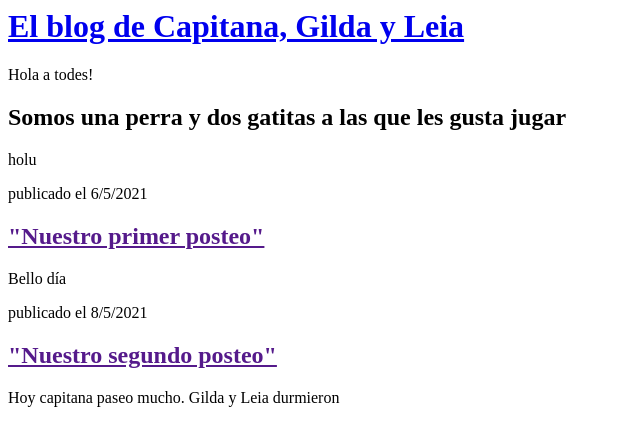
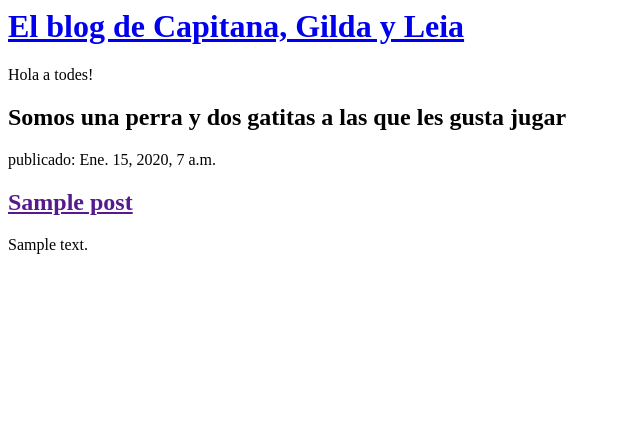
Before and after one commit to anaanacleta/my-first-blog, a Django app: page / in a window 1280 px wide. Shown: the top 446 px of the page, without its empty margins (0-640 px from the left). Run offline with Django 3.2, Linux system fonts and the light colour scheme; tables that the repository leaves empty hold one stand-in row (values such as "Sample post").

Commit message:
Templates modificados para mostrar post desde base datos

```diff
--- a/blog/templates/blog/post_list.html
+++ b/blog/templates/blog/post_list.html
@@ -8,21 +8,20 @@
             <h1><a href="/">El blog de Capitana, Gilda y Leia</a></h1>
             <p>Hola a todes!</p>
             <h2>Somos una perra y dos gatitas a las que les gusta jugar</h2>
-            <div>holu</div>
+
 
         </div>
 
-        <div>
-            <p>publicado el 6/5/2021 </p>
-            <h2><a href=>"Nuestro primer posteo"</a> </h2>
-            <p>Bello día</p>
-        </div>
 
-        <div>
-            <p>publicado el 8/5/2021 </p>
-            <h2><a href=>"Nuestro segundo posteo"</a> </h2>
-            <p>Hoy capitana paseo mucho. Gilda y Leia durmieron</p>
-</div>
+        {% for post in posts %}
+    <div>
+        <p> publicado: {{ post.published_date }}</p>
+        <h2><a href="">{{ post.title }}</a></h2>
+        <p>{{ post.text|linebreaksbr }}</p>
+    </div>
+{% endfor %}
+
+
 
 
         </body>
--- a/blog/views.py
+++ b/blog/views.py
@@ -1,5 +1,9 @@
 from django.shortcuts import render
+from django.utils import timezone
+from .models import Post
+
 
 # Create your views here.
 def post_list(request):
-    return render(request, 'blog/post_list.html', {})
+    posts = Post.objects.filter(published_date__lte=timezone.now()).order_by('published_date')
+    return render(request, 'blog/post_list.html', {'posts': posts})
--- a/mysite/settings.py
+++ b/mysite/settings.py
@@ -115,6 +115,7 @@ USE_L10N = True
 USE_TZ = True
 
 
+
 # Static files (CSS, JavaScript, Images)
 # https://docs.djangoproject.com/en/2.2/howto/static-files/
 
```
